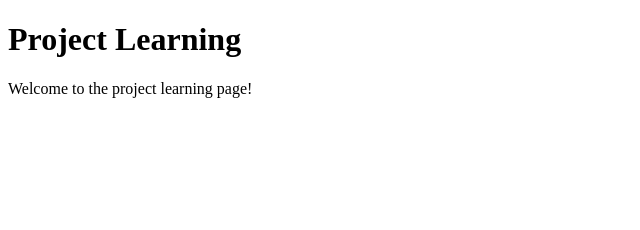
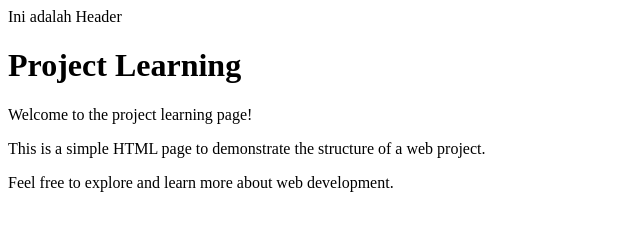
Before and after one commit to NotesProject-IO/ProjectLearning, a plain HTML site: page Index.html in a window 1280 px wide. Shown: the whole page, without its empty margins (0-640 px from the left). Drawn offline with Linux system fonts and the light colour scheme.

Commit message:
Membuat Header Dan Footer

```diff
--- a/Index.html
+++ b/Index.html
@@ -6,9 +6,13 @@
     <title>Project Learning</title>
 </head>
 <body>
+    <header>Ini adalah Header</header>
+
     <h1>Project Learning</h1>
 
     <p>Welcome to the project learning page!</p>
+    <p>This is a simple HTML page to demonstrate the structure of a web project.</p>
+    <p>Feel free to explore and learn more about web development.</p>
 
 </body>
 </html>
```
